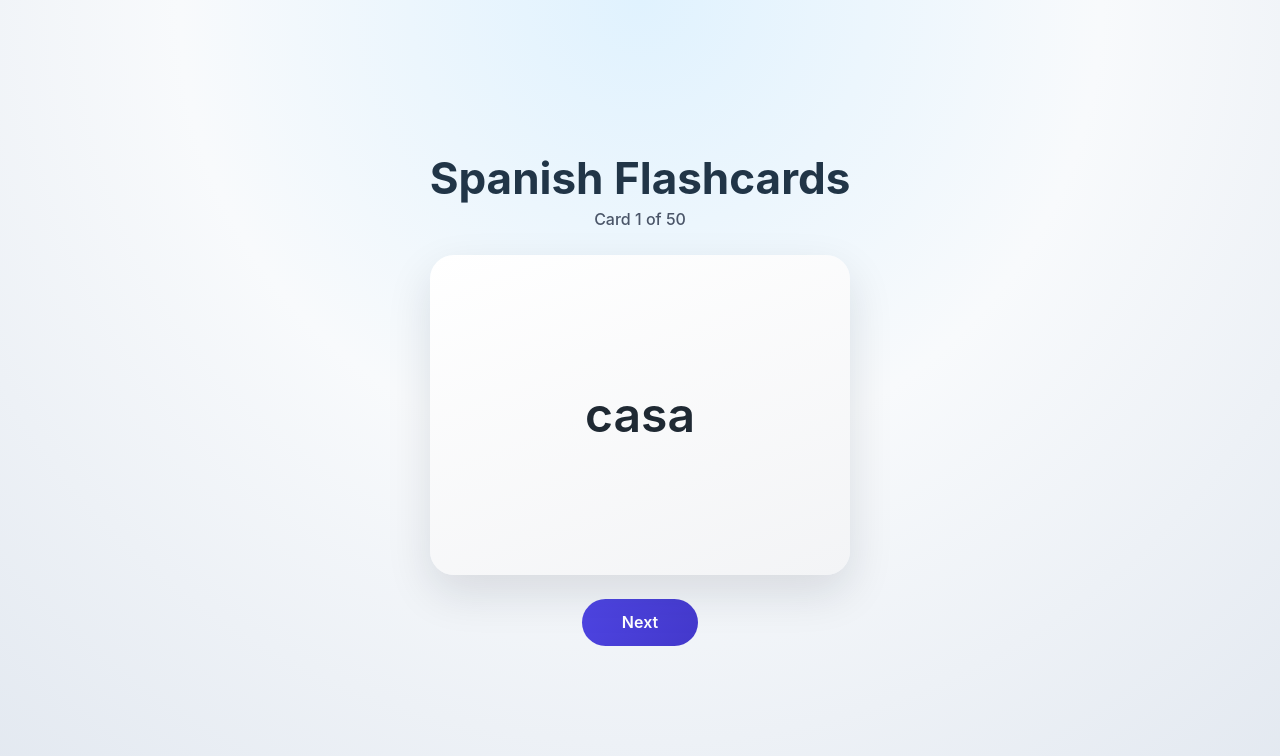
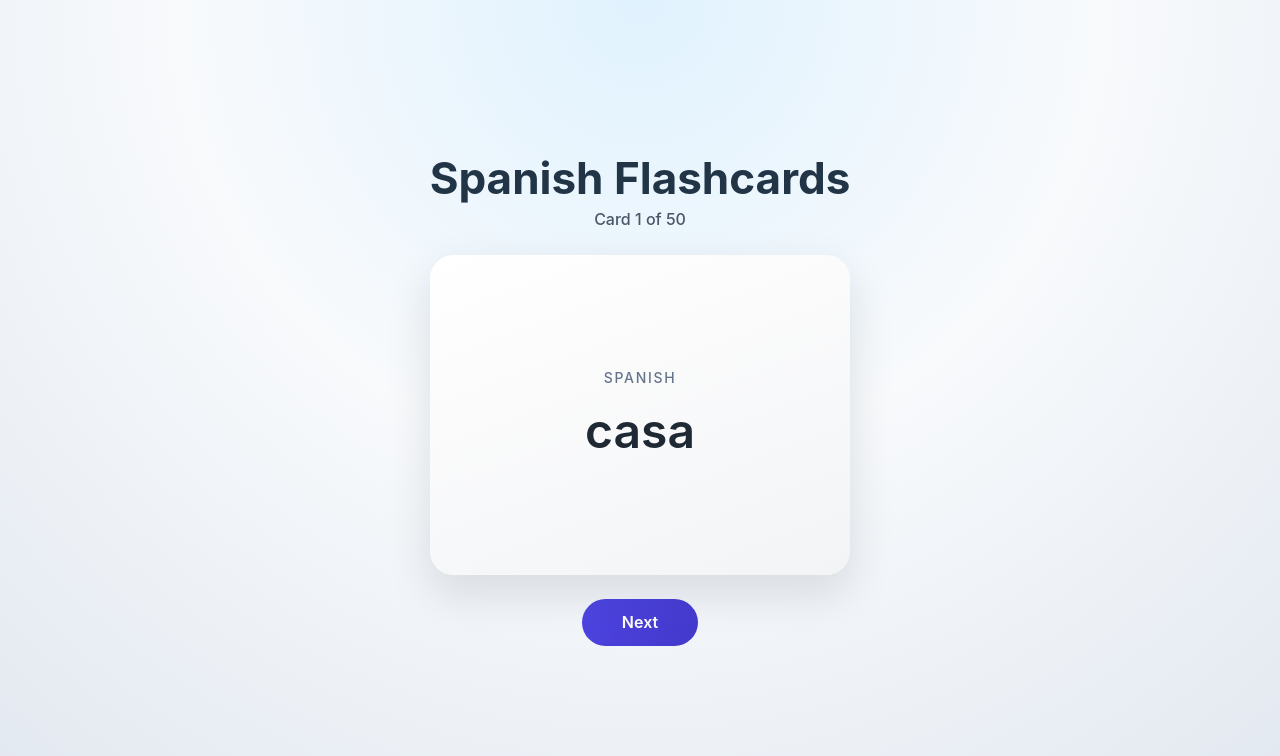
Before and after one commit to anupamprasad/flashcards, a React (Vite) app in the folder client/: page / in a window 1280 px wide. Shown: the top 756 px of the page. Built offline with nearby package versions, Linux system fonts and the light colour scheme.

Commit message:
Revert "Remove 'Spanish'/'English' label from flashcard UI; only show word"
This reverts commit b00982a106cc47bc0e897774c83c1a83ac1b5dc9.

```diff
--- a/client/src/App.tsx
+++ b/client/src/App.tsx
@@ -130,6 +130,9 @@ function App() {
           onClick={handleFlip}
           aria-pressed={isFlipped}
         >
+          <span className="flashcard-label">
+            {isFlipped ? 'English' : 'Spanish'}
+          </span>
           <span className="flashcard-word">
             {isFlipped
               ? currentCard.english_translation
```
